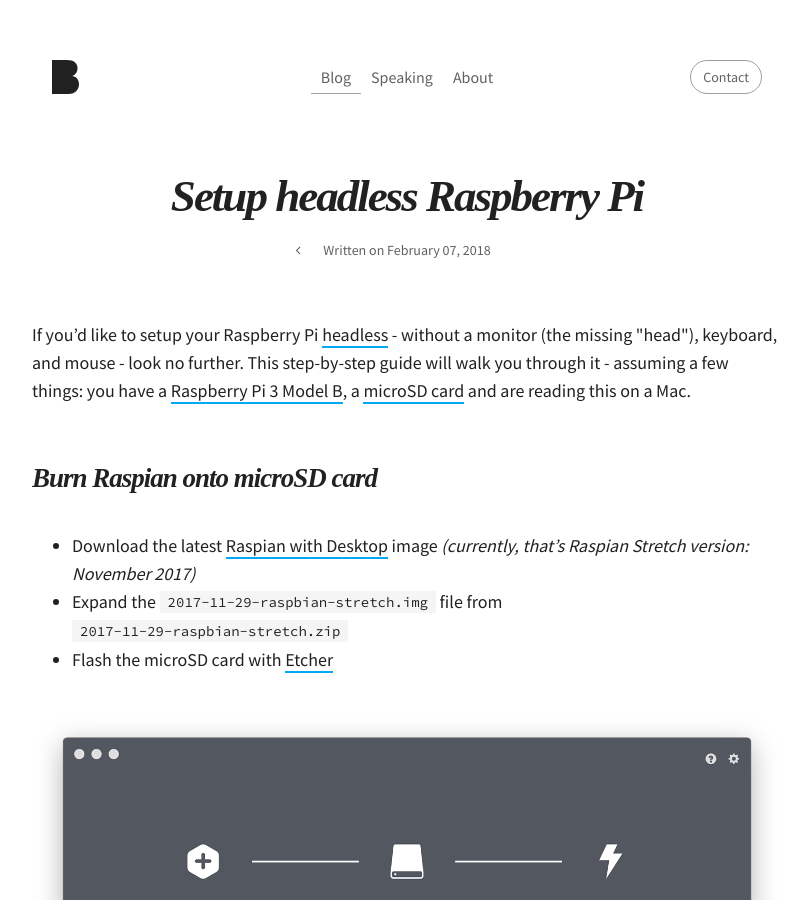
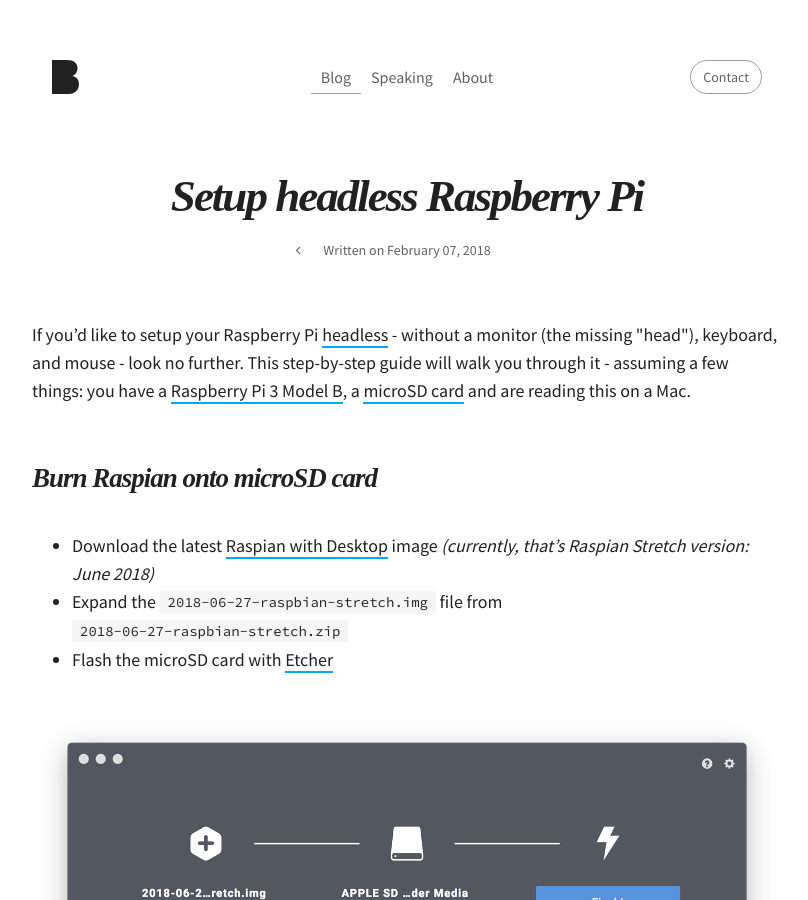
Before and after one commit to martinbuberl/martinbuberl.github.io, a Jekyll site: the page built from _posts/2018-02-07-setup-headless-raspberry-pi.md, in a window 1280 px wide and 900 px high. Shown: the whole window, without its empty margins (233-1041 px from the left). Built offline with Jekyll 4.4.1, drawn with Linux system fonts in a browser that asks for light colours; nearby versions of some CDN libraries; some web fonts are replaced.

Commit message:
Updated to latest Raspian

```diff
--- a/_posts/2018-02-07-setup-headless-raspberry-pi.md
+++ b/_posts/2018-02-07-setup-headless-raspberry-pi.md
@@ -5,17 +5,18 @@ title: "Setup headless Raspberry Pi"
 description: "If you'd like to setup your Raspberry Pi headless - without a monitor (the missing &quot;head&quot;), keyboard, and mouse - look no further. This step-by-step guide will walk you through it."
 image: "og-pJILiyPdrXI.jpg"
 date: 2018-02-07
+updated: 2018-07-18
 ---
 
 If you'd like to setup your Raspberry Pi <a target="_blank" href="https://en.wikipedia.org/wiki/Headless_computer">headless</a> - without a monitor (the missing &quot;head&quot;), keyboard, and mouse - look no further. This step-by-step guide will walk you through it - assuming a few things: you have a <a target="_blank" href="https://www.raspberrypi.org/products/raspberry-pi-3-model-b/">Raspberry Pi 3 Model B</a>, a <a target="_blank" href="https://www.amazon.com/Micro-SD-Memory-Cards/b?ie=UTF8&amp;node=3015433011&_encoding=UTF8&tag=martinbuberl-20&linkCode=ur2&linkId=424842274a4e6f2ef0e8211c923670d2&camp=1789&creative=9325">microSD card</a> and are reading this on a Mac.
 
 <h2 id="burn-raspian-onto-microsd-card" class="has-permalink">Burn Raspian onto microSD card<a class="permalink" title="Permalink" href="#burn-raspian-onto-microsd-card">#</a></h2>
 
-- Download the latest <a target="_blank" href="https://www.raspberrypi.org/downloads/raspbian/">Raspian with Desktop</a> image *(currently, that's Raspian Stretch version: November 2017)*
-- Expand the `2017-11-29-raspbian-stretch.img` file from `2017-11-29-raspbian-stretch.zip`
+- Download the latest <a target="_blank" href="https://www.raspberrypi.org/downloads/raspbian/">Raspian with Desktop</a> image *(currently, that's Raspian Stretch version: June 2018)*
+- Expand the `2018-06-27-raspbian-stretch.img` file from `2018-06-27-raspbian-stretch.zip`
 - Flash the microSD card with <a target="_blank" href="https://etcher.io/">Etcher</a>
 
-<img src="{{ site.url }}/content/img/setup-headless-raspberry-pi-01.png" />
+<img src="{{ site.url }}/content/img/setup-headless-raspberry-pi-01-2.png" />
 
 <h2 id="configure-for-headless-operation" class="has-permalink">Configure for headless operation<a class="permalink" title="Permalink" href="#configure-for-headless-operation">#</a></h2>
 
```
Also changed, not shown: content/img/setup-headless-raspberry-pi-01-2.png (added).
